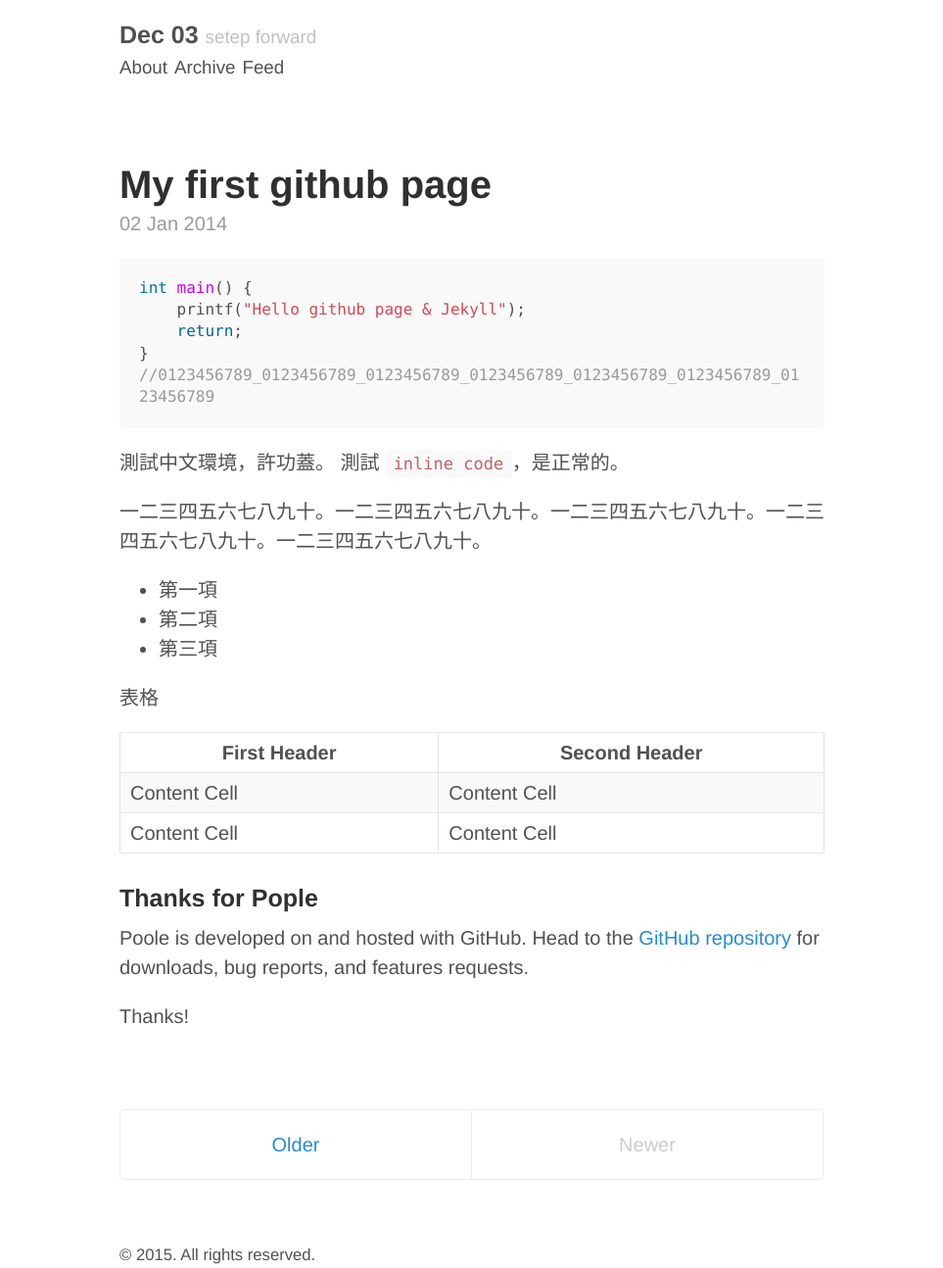
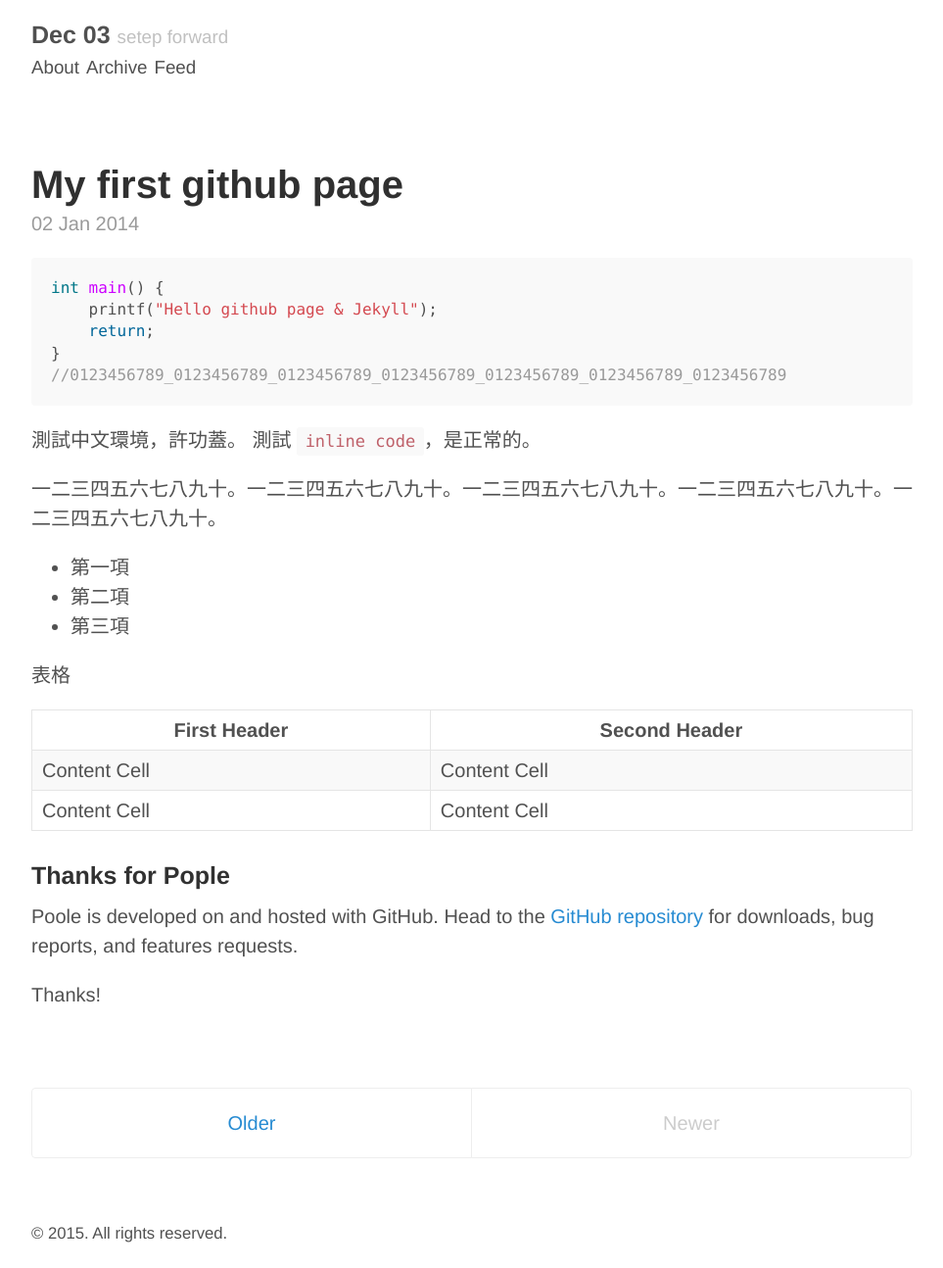
Before and after one commit to lightDer/lightder.github.io, a Jekyll site: the page built from index.html, in a window 1280 px wide. Shown: the whole page at 98% size, without its empty margins (158-1121 px from the left). Built offline with Jekyll 4.4.1, drawn with Linux system fonts in a browser that asks for light colours; Markdown is read by kramdown in place of the engine named in the settings; the list of posts is cut into pages by our own code; after the commit the page ends 1272 px from its top, so only the background shows below that.

Commit message:
- 修改 container width

```diff
--- a/public/css/poole.css
+++ b/public/css/poole.css
@@ -286,7 +286,7 @@ tbody tr:nth-child(odd) th {
  */
 
 .container {
-  max-width: 38rem;
+  max-width: 47rem;
   padding-left:  1rem;
   padding-right: 1rem;
   margin-left:  auto;
```
